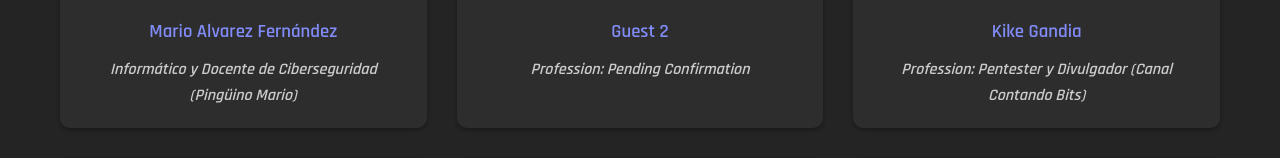
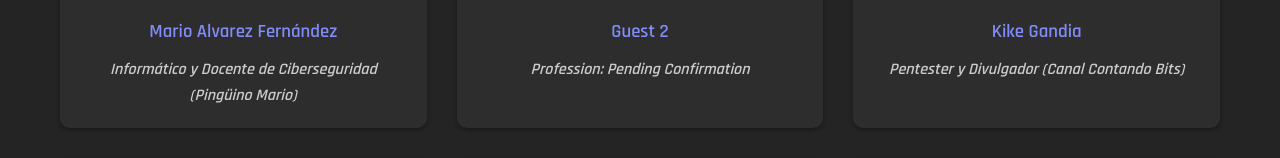
Before and after one commit to influencercon/home, a website built with Vite: page index.html in a window 1280 px wide. Shown: the part 1532-1690 px from the top of the page. Built offline with nearby package versions, Linux system fonts and the light colour scheme.

Commit message:
Update index.html

```diff
--- a/index.html
+++ b/index.html
@@ -76,7 +76,7 @@
                         <img src="images/3.jpg" alt="Kike Gandia" loading="lazy">
                     </div>
                     <h3><a href="https://www.contandobits.com/" target="_blank">Kike Gandia</a></h3>
-                    <p class="profession">Profession: Pentester y Divulgador (Canal Contando Bits)</p>
+                    <p class="profession">Pentester y Divulgador (Canal Contando Bits)</p>
                 </div>
                 <div class="guest-card">
                     <div class="guest-image">
```
